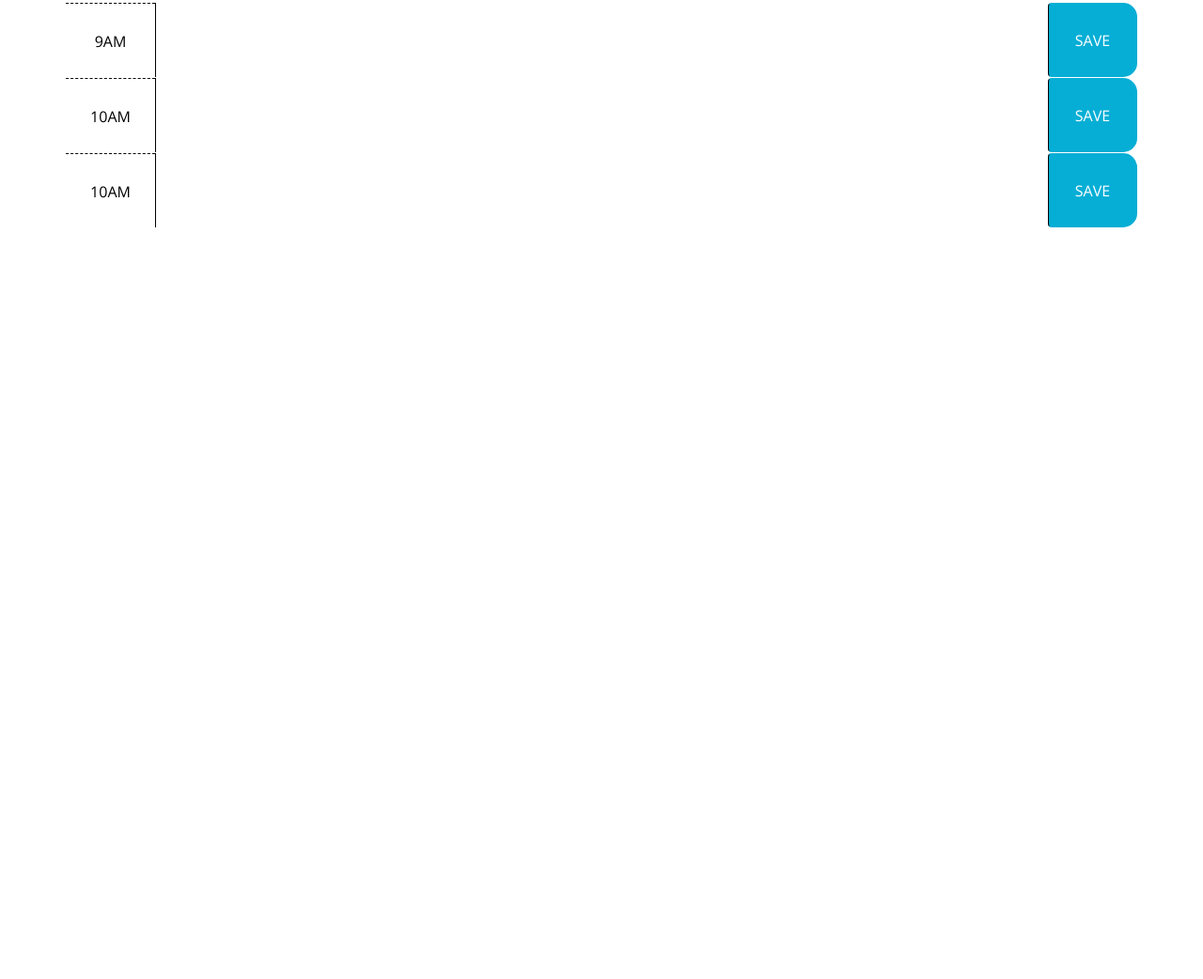
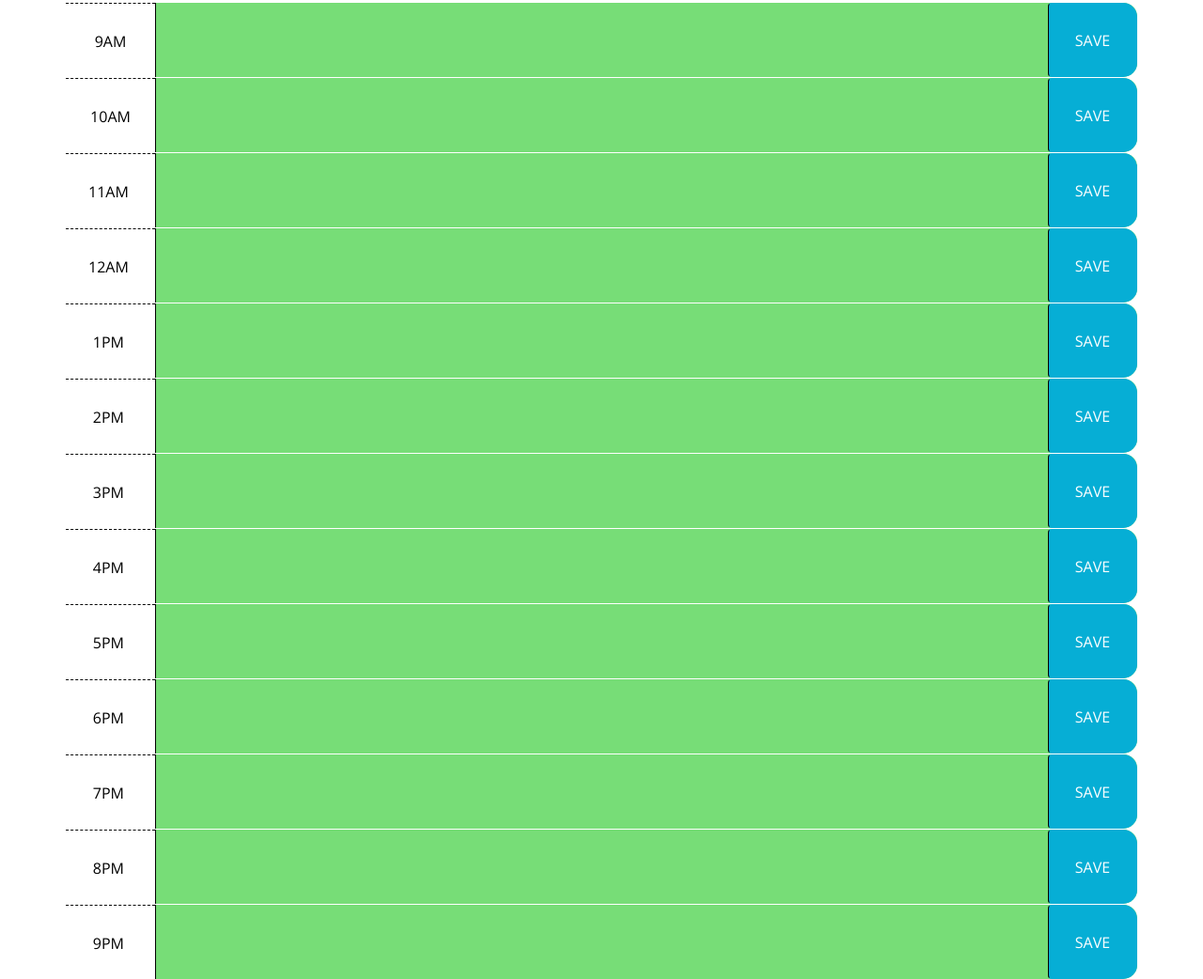
Before and after one commit to EEdouard28/calender-app, a plain HTML site: page index.html in a window 1280 px wide. Shown: the part 334-1376 px from the top of the page at 94% size. Before the commit the page ends 800 px from the top, so only its background shows below. Drawn offline with nearby package versions, Linux system fonts and the light colour scheme; files that its build step writes are made by us from their sources.

Commit message:
time added to scheduler

```diff
--- a/index.html
+++ b/index.html
@@ -32,7 +32,7 @@ THEN the saved events persist -->
       href="https://fonts.googleapis.com/css?family=Open+Sans&display=swap"
       rel="stylesheet"
     />
-    <link rel="stylesheet" href="style.css" />
+    <link rel="stylesheet" href="./style/style.css" />
     <title>Work Day Scheduler</title>
   </head>
 
@@ -44,7 +44,7 @@ THEN the saved events persist -->
     </header>
     <div class="container">
       <!-- Timeblocks go here -->
-      <div id="9" class="row time-block">
+      <div id="0900" class="row time-block">
         <div class="col-md-1 hour">
           9AM
         </div>
@@ -53,7 +53,7 @@ THEN the saved events persist -->
         <button class="btn saveBtn col-md-1">SAVE</button>
       </div>
 
-      <div id="10" class="row time-block">
+      <div id="1000" class="row time-block">
         <div class="col-md-1 hour">
           10AM
         </div>
@@ -61,10 +61,90 @@ THEN the saved events persist -->
         </textarea>
         <button class="btn saveBtn col-md-1">SAVE</button>
       </div>
-
-      <div id="10" class="row time-block">
+<!-- military time with div ID -->
+      <div id="1100" class="row time-block">
         <div class="col-md-1 hour">
-          10AM
+          11AM
+        </div>
+        <textarea class="col-md-10 description">
+        </textarea>
+        <button class="btn saveBtn col-md-1">SAVE</button>
+      </div>
+      <div id="1200" class="row time-block">
+        <div class="col-md-1 hour">
+          12AM
+        </div>
+        <textarea class="col-md-10 description">
+        </textarea>
+        <button class="btn saveBtn col-md-1">SAVE</button>
+      </div>
+      <div id="1300" class="row time-block">
+        <div class="col-md-1 hour">
+          1PM
+        </div>
+        <textarea class="col-md-10 description">
+        </textarea>
+        <button class="btn saveBtn col-md-1">SAVE</button>
+      </div>
+      <div id="1400" class="row time-block">
+        <div class="col-md-1 hour">
+          2PM
+        </div>
+        <textarea class="col-md-10 description">
+        </textarea>
+        <button class="btn saveBtn col-md-1">SAVE</button>
+      </div>
+      <div id="1500" class="row time-block">
+        <div class="col-md-1 hour">
+          3PM
+        </div>
+        <textarea class="col-md-10 description">
+        </textarea>
+        <button class="btn saveBtn col-md-1">SAVE</button>
+      </div>
+      <div id="1600" class="row time-block">
+        <div class="col-md-1 hour">
+          4PM
+        </div>
+        <textarea class="col-md-10 description">
+        </textarea>
+        <button class="btn saveBtn col-md-1">SAVE</button>
+      </div>
+      <div id="1700" class="row time-block">
+        <div class="col-md-1 hour">
+          5PM
+        </div>
+        <textarea class="col-md-10 description">
+        </textarea>
+        <button class="btn saveBtn col-md-1">SAVE</button>
+      </div>
+      <div id="1800" class="row time-block">
+        <div class="col-md-1 hour">
+          6PM
+        </div>
+        <textarea class="col-md-10 description">
+        </textarea>
+        <button class="btn saveBtn col-md-1">SAVE</button>
+      </div>
+      <div id="1900" class="row time-block">
+        <div class="col-md-1 hour">
+          7PM
+        </div>
+        <textarea class="col-md-10 description">
+        </textarea>
+        <button class="btn saveBtn col-md-1">SAVE</button>
+      </div>
+      <div id="2000" class="row time-block">
+        <div class="col-md-1 hour">
+          8PM
+        </div>
+        <textarea class="col-md-10 description">
+        </textarea>
+        <button class="btn saveBtn col-md-1">SAVE</button>
+      </div>
+      <div id="2100" class="row time-block">
+        <div class="col-md-1 hour">
+          9PM
         </div>
         <textarea class="col-md-10 description">
         </textarea>
--- a/js/script.js
+++ b/js/script.js
@@ -12,7 +12,7 @@ $(".saveBtn").on("click",function(){
 })
 
 //Target places we want to put text value and make it persist & get from local storage
-$(`#9 .description`).val(localStorage.getItem("9"))
+$(`#0900 .description`).val(localStorage.getItem("9"))
 
 
 //Time of day
@@ -21,6 +21,15 @@ $("#currentDay").text(currentTime);
 
 var currentHour = moment().hours()
 //past present future
-$(".time-block").each(function(){
-
+$(".time-block").each(function() {
+    var divNumber = $(this).attr("id")
+    if (divNumber < currentHour) {
+        $(this).addClass("past")
+    }
+    if (divNumber === currentHour) {
+        $(this).addClass("present")
+    }
+    if (divNumber > currentHour) {
+        $(this).addClass("future")
+    }
 })
--- a/style/style.css
+++ b/style/style.css
@@ -43,7 +43,7 @@ body {
   }
 
   .past {
-    background-color: #d3d3d3;
+    background-color: #c31111;
     color: white;
   }
 
```
